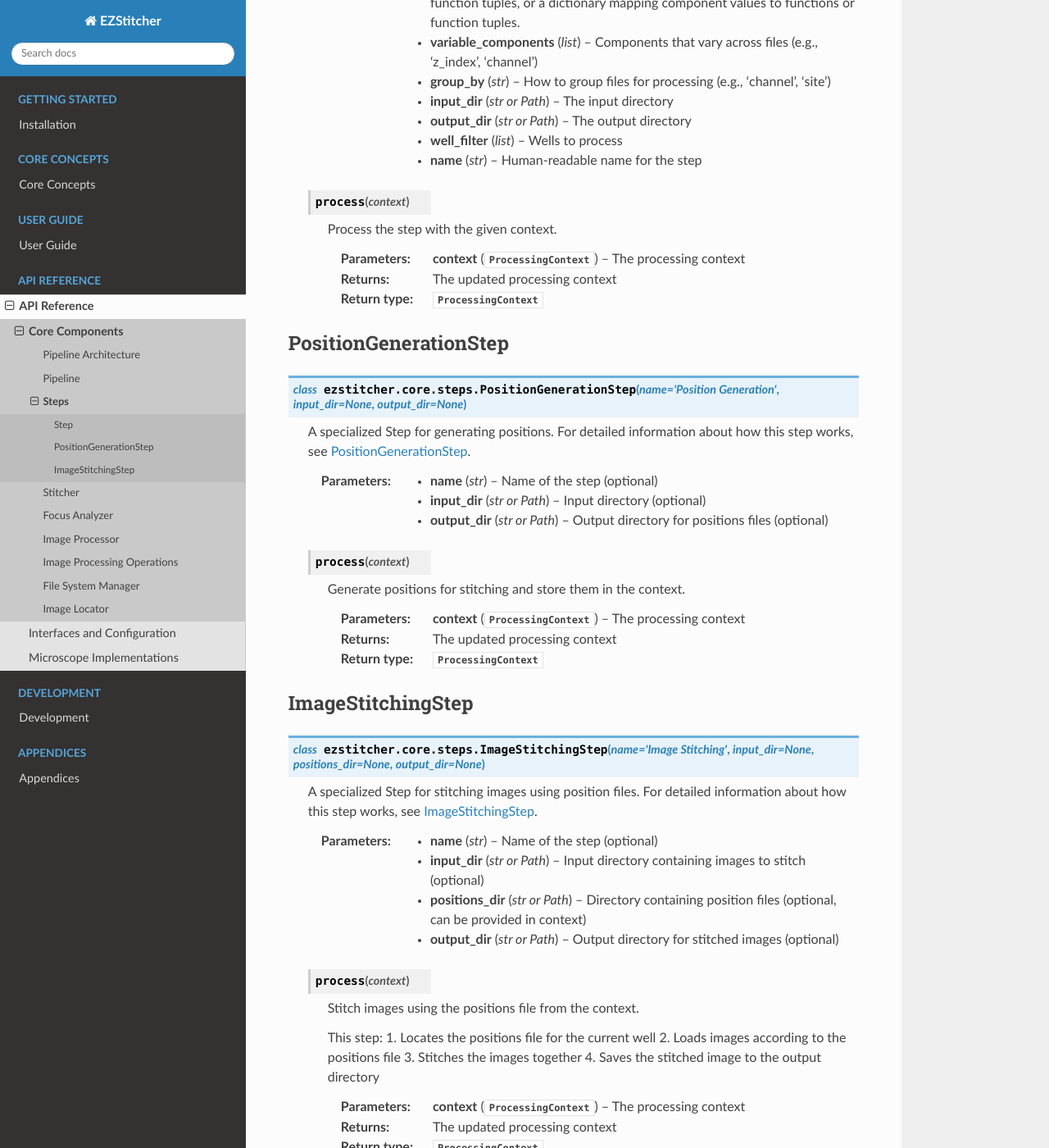
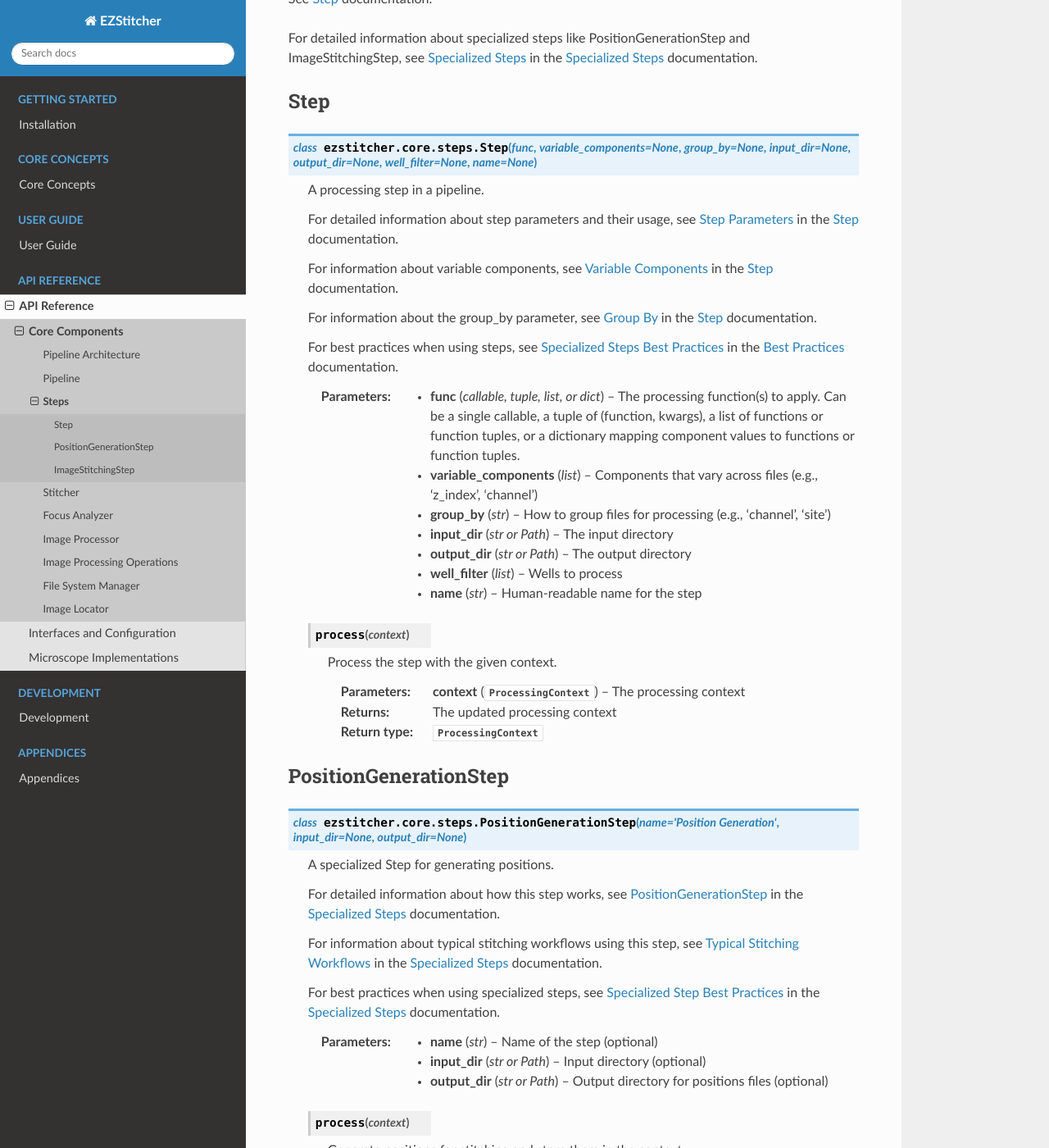
Before and after one commit to trissim/ezstitcher, a Sphinx documentation site: the page built from docs/source/api/steps.rst, in a window 1280 px wide and 1400 px high, scrolled down 437 px. Shown: the whole window at 82% size. Built offline with Sphinx 7.4.7 and the Read the Docs theme 3.1.0, drawn with Linux system fonts in a browser that asks for light colours; some of the changed text lies outside the part shown.

Commit message:
Consolidate API documentation overlap
- Add cross-references from API documentation to concept documentation
- Add comprehensive lists of what's covered in concept documentation
- Add cross-references to best practices documentation
- Improve navigation between API and concept documentation
- Reduce duplication between API and concept documentation

```diff
--- a/docs/source/api/steps.rst
+++ b/docs/source/api/steps.rst
@@ -5,12 +5,32 @@
 
 This module contains the Step class and its specialized subclasses for the EZStitcher pipeline architecture.
 
+For comprehensive information about steps, including:
+
+* Step parameters and their usage
+* Variable components and group_by
+* Function handling patterns
+* Directory resolution
+* Best practices
+
+See :doc:`../concepts/step` documentation.
+
+For detailed information about specialized steps like PositionGenerationStep and ImageStitchingStep, see :ref:`specialized-steps` in the :doc:`../concepts/specialized_steps` documentation.
+
 Step
 ----
 
 .. py:class:: Step(func, variable_components=None, group_by=None, input_dir=None, output_dir=None, well_filter=None, name=None)
 
    A processing step in a pipeline.
+
+   For detailed information about step parameters and their usage, see :ref:`step-parameters` in the :doc:`../concepts/step` documentation.
+
+   For information about variable components, see :ref:`variable-components` in the :doc:`../concepts/step` documentation.
+
+   For information about the group_by parameter, see :ref:`group-by` in the :doc:`../concepts/step` documentation.
+
+   For best practices when using steps, see :ref:`best-practices-specialized-steps` in the :doc:`../user_guide/best_practices` documentation.
 
    :param func: The processing function(s) to apply. Can be a single callable, a tuple of (function, kwargs), a list of functions or function tuples, or a dictionary mapping component values to functions or function tuples.
    :type func: callable, tuple, list, or dict
@@ -41,7 +61,13 @@
 
 .. py:class:: PositionGenerationStep(name="Position Generation", input_dir=None, output_dir=None)
 
-   A specialized Step for generating positions. For detailed information about how this step works, see :ref:`position-generation-step`.
+   A specialized Step for generating positions.
+
+   For detailed information about how this step works, see :ref:`position-generation-step` in the :doc:`../concepts/specialized_steps` documentation.
+
+   For information about typical stitching workflows using this step, see :ref:`typical-stitching-workflows` in the :doc:`../concepts/specialized_steps` documentation.
+
+   For best practices when using specialized steps, see :ref:`specialized-steps-best-practices` in the :doc:`../concepts/specialized_steps` documentation.
 
    :param name: Name of the step (optional)
    :type name: str
@@ -64,7 +90,13 @@
 
 .. py:class:: ImageStitchingStep(name="Image Stitching", input_dir=None, positions_dir=None, output_dir=None)
 
-   A specialized Step for stitching images using position files. For detailed information about how this step works, see :ref:`image-stitching-step`.
+   A specialized Step for stitching images using position files.
+
+   For detailed information about how this step works, see :ref:`image-stitching-step` in the :doc:`../concepts/specialized_steps` documentation.
+
+   For information about typical stitching workflows using this step, see :ref:`typical-stitching-workflows` in the :doc:`../concepts/specialized_steps` documentation.
+
+   For best practices when using specialized steps, see :ref:`specialized-steps-best-practices` in the :doc:`../concepts/specialized_steps` documentation.
 
    :param name: Name of the step (optional)
    :type name: str
```
Also changed, not shown: docs/source/api/pipeline.rst (+14 -0 lines), docs/source/api/pipeline_orchestrator.rst (+13 -1 lines), docs/source/api/stitcher.rst (+9 -0 lines).
